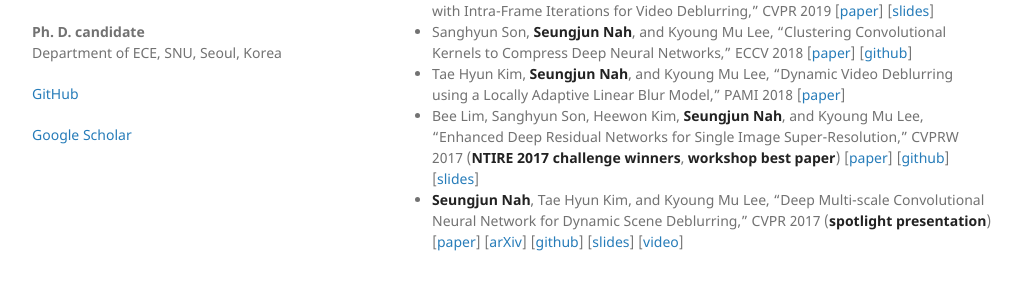
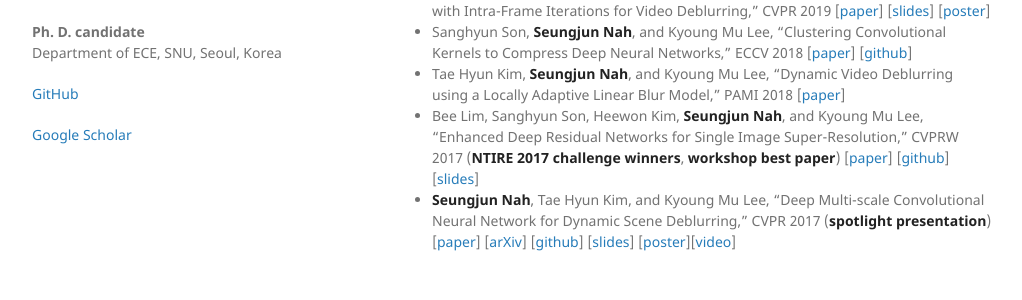
Before and after one commit to SeungjunNah/seungjunnah.github.io, a Jekyll site: the page built from publications.md, in a window 1280 px wide, cut to the strip 383-723 px from the top of the page. Shown: the top 300 px of the strip, without its empty margins (128-1150 px from the left). Built offline with Jekyll 4.4.1, drawn with Linux system fonts in a browser that asks for light colours; our own code applies the rules of GitHub Pages for plain Markdown files.

Commit message:
added several links to posters/slides

```diff
--- a/publications.md
+++ b/publications.md
@@ -6,8 +6,8 @@ ___
 * **Seungjun Nah**, Sanghyun Son, Radu Timofte and Kyoung Mu Lee *et al.*, "NTIRE 2020 Challenge on Image and Video Deblurring," CVPRW 2020 [[paper](http://openaccess.thecvf.com/content_CVPRW_2020/papers/w31/Nah_NTIRE_2020_Challenge_on_Image_and_Video_Deblurring_CVPRW_2020_paper.pdf)] [[arXiv](https://arxiv.org/abs/2005.01244)] [[slides](https://drive.google.com/file/d/1Ll3D1acvujQFXGoX-P2dRKJPcle3rH_B/view?usp=sharing)] [[video](https://youtu.be/z_naBdpqN2A)]
 * **Seungjun Nah**, Sanghyun Son, Radu Timofte and Kyoung Mu Lee *et al.*, "AIM 2019 Challenge on Video Temporal Super-Resolution: Methods and Results," ICCVW 2019 [[paper](https://cv.snu.ac.kr/publication/conf/2019/aim2019_vtsr.pdf)] [[arXiv](https://arxiv.org/abs/2005.01233)] [[slides](https://drive.google.com/file/d/1Y9Se8LPlDUWuaVzEcFvzHlCpD6X4-gOO/view?usp=sharing)]
 * **Seungjun Nah**, Sungyong Baik, Seokil Hong, Gyeongsik Moon, Sanghyun Son, Radu Timofte and Kyoung Mu Lee, "NTIRE 2019 Challenge on Video Deblurring and Super-Resolution: Dataset and Study," CVPRW 2019 [[paper](http://openaccess.thecvf.com/content_CVPRW_2019/papers/NTIRE/Nah_NTIRE_2019_Challenge_on_Video_Deblurring_and_Super-Resolution_Dataset_and_CVPRW_2019_paper.pdf)] [[slides](https://drive.google.com/file/d/13F6UEyBDFGTiFDyxqLzrPiq4Y2-8BKQE/view?usp=sharing)]
-* **Seungjun Nah**, Sanghyun Son, and Kyoung Mu Lee, "Recurrent Neural Networks with Intra-Frame Iterations for Video Deblurring," CVPR 2019 [[paper](http://openaccess.thecvf.com/content_CVPR_2019/papers/Nah_Recurrent_Neural_Networks_With_Intra-Frame_Iterations_for_Video_Deblurring_CVPR_2019_paper.pdf)] [[slides](https://drive.google.com/file/d/1CuS53EusQfWzCmYhRv-agwG8Mh6yYXps/view?usp=sharing)]
+* **Seungjun Nah**, Sanghyun Son, and Kyoung Mu Lee, "Recurrent Neural Networks with Intra-Frame Iterations for Video Deblurring," CVPR 2019 [[paper](http://openaccess.thecvf.com/content_CVPR_2019/papers/Nah_Recurrent_Neural_Networks_With_Intra-Frame_Iterations_for_Video_Deblurring_CVPR_2019_paper.pdf)] [[slides](https://drive.google.com/file/d/1CuS53EusQfWzCmYhRv-agwG8Mh6yYXps/view?usp=sharing)] [[poster](https://drive.google.com/file/d/1Jn-j1T44lR6gl8wFJUUPs9MRaVxyQJiV/view?usp=sharing)]
 * Sanghyun Son, **Seungjun Nah**, and Kyoung Mu Lee, "Clustering Convolutional Kernels to Compress Deep Neural Networks," ECCV 2018 [[paper](http://openaccess.thecvf.com/content_ECCV_2018/papers/Sanghyun_Son_Clustering_Kernels_for_ECCV_2018_paper.pdf)] [[github](https://github.com/thstkdgus35/clustering-kernels)]
 * Tae Hyun Kim, **Seungjun Nah**, and Kyoung Mu Lee, "Dynamic Video Deblurring using a Locally Adaptive Linear Blur Model," PAMI 2018 [[paper](https://cv.snu.ac.kr/publication/jour/2018/thkim_pami2018_dynamic.pdf)]
 * Bee Lim, Sanghyun Son, Heewon Kim, **Seungjun Nah**, and Kyoung Mu Lee, "Enhanced Deep Residual Networks for Single Image Super-Resolution," CVPRW 2017 (**NTIRE 2017 challenge winners**, **workshop best paper**) [[paper](http://openaccess.thecvf.com/content_cvpr_2017_workshops/w12/papers/Lim_Enhanced_Deep_Residual_CVPR_2017_paper.pdf)] [[github](https://github.com/LimBee/NTIRE2017)] [[slides](https://cv.snu.ac.kr/research/EDSR/Presentation_v3(release).pptx)]
-* **Seungjun Nah**, Tae Hyun Kim, and Kyoung Mu Lee, "Deep Multi-scale Convolutional Neural Network for Dynamic Scene Deblurring," CVPR 2017 (**spotlight presentation**) [[paper](http://openaccess.thecvf.com/content_cvpr_2017/papers/Nah_Deep_Multi-Scale_Convolutional_CVPR_2017_paper.pdf)] [[arXiv](https://arxiv.org/abs/1612.02177)] [[github](https://github.com/SeungjunNah/DeepDeblur_release)] [[slides](https://drive.google.com/file/d/1sj7l2tGgJR-8wTyauvnSDGpiokjOzX_C/view?usp=sharing)] [[video](https://youtu.be/L_YwOzRH28E)]
+* **Seungjun Nah**, Tae Hyun Kim, and Kyoung Mu Lee, "Deep Multi-scale Convolutional Neural Network for Dynamic Scene Deblurring," CVPR 2017 (**spotlight presentation**) [[paper](http://openaccess.thecvf.com/content_cvpr_2017/papers/Nah_Deep_Multi-Scale_Convolutional_CVPR_2017_paper.pdf)] [[arXiv](https://arxiv.org/abs/1612.02177)] [[github](https://github.com/SeungjunNah/DeepDeblur_release)] [[slides](https://drive.google.com/file/d/1sj7l2tGgJR-8wTyauvnSDGpiokjOzX_C/view?usp=sharing)] [[poster](https://drive.google.com/file/d/1wDHwL4fPQad3Al0f4cEquws8VLLji2i6/view?usp=sharing)][[video](https://youtu.be/L_YwOzRH28E)]
```
Also changed, not shown: Datasets/reds.md (+2 -2 lines).
